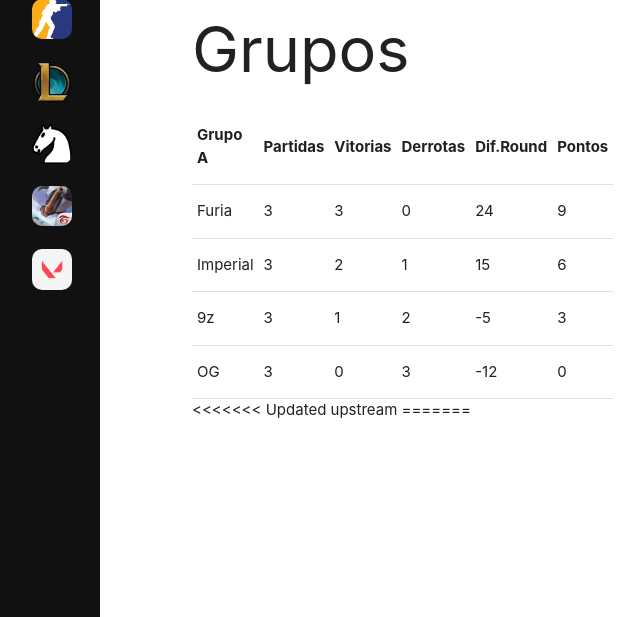
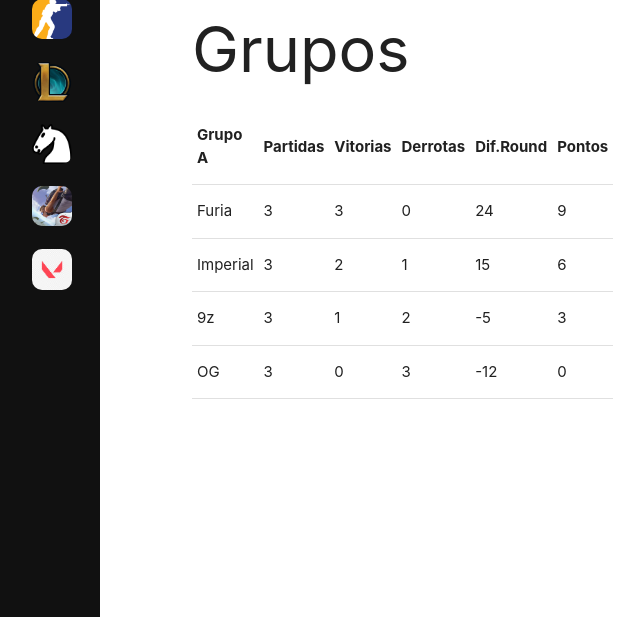
Before and after one commit to LKubner/legacy_arena, a PHP site: page /chaveamentocs.php in a window 1280 px wide. Shown: the part 91-708 px from the top of the page, without its empty margins (0-644 px from the left). Run offline with PHP 8.4, Linux system fonts and the light colour scheme.

Commit message:
mudanças
sdsd

```diff
--- a/admchaveamentocs.php
+++ b/admchaveamentocs.php
@@ -27,7 +27,6 @@
             <th>Derrotas</th>
             <th>Dif. Round</th>
             <th>Pontos</th>
-            <th>Ações</th>
         </tr>
         <?php foreach ($grupos as $grupo): ?>
             <tr>
--- a/chaveamentocs.php
+++ b/chaveamentocs.php
@@ -64,18 +64,6 @@ require_once "conexao.php";
     <td> 0 </td>
   </tr>
 </table>
-<<<<<<< Updated upstream
-</body>
-</html>
-
-=======
 
 </body>
 </html>
-
-<!--<div class="row">
-        <div class="col s1" value="1">Visão Geral</div>
-        <div class="col s1" value="2"> <a href="chaveamento.php"> Chaveamento </a> </div>
-        <div class="col s1" value="3">Ranking</div>
-        <div class="col s1" value="4"> <a href="rankingteste.php"> Outro</div>
->>>>>>> Stashed changes
```
